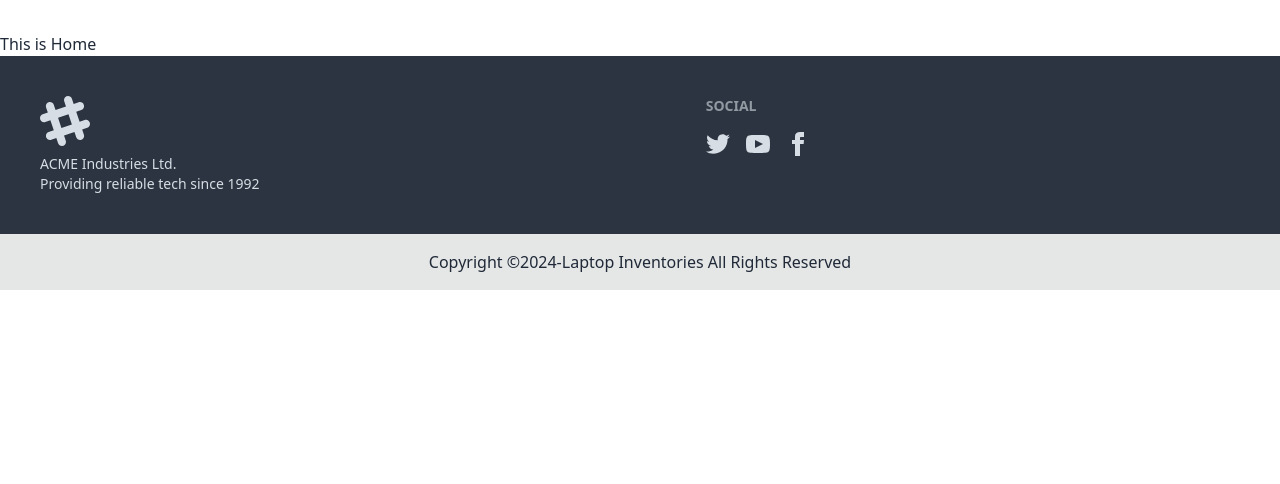
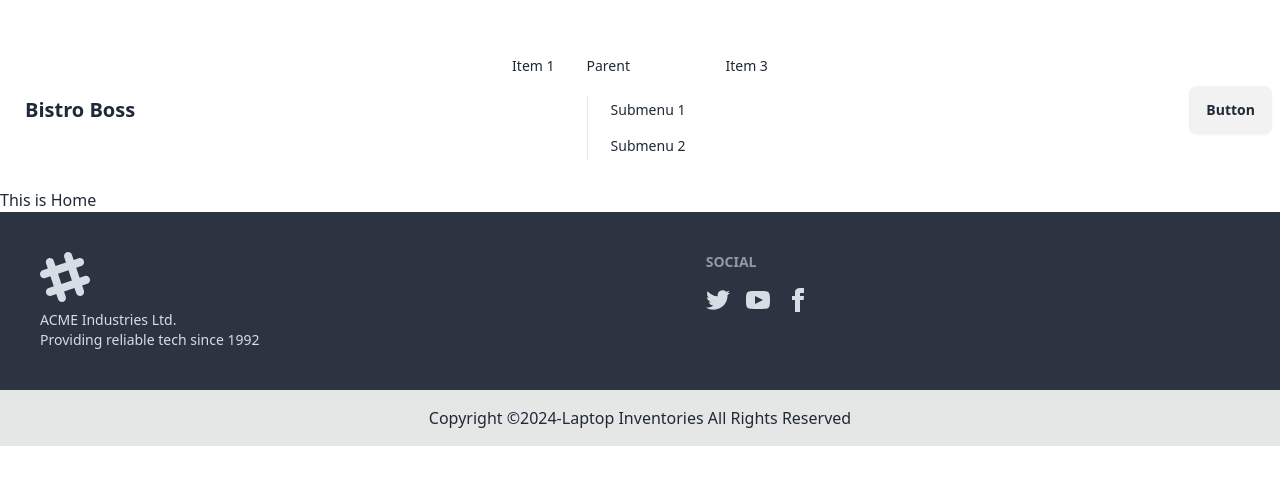
Before and after one commit to SM-Rakibul-Hasan-Rakib/Resturent-client-project, a React (Vite) app: page / in a window 1280 px wide. Shown: the top 484 px of the page. Built offline with nearby package versions, Linux system fonts and the light colour scheme.

Commit message:
navbar setup loading

```diff
--- a/src/Layout/Main.jsx
+++ b/src/Layout/Main.jsx
@@ -2,10 +2,13 @@
 
 import { Outlet } from "react-router-dom";
 import Footer from "../Shared/Footer/Footer";
+import Navbar from "../Shared/Navbar/Navbar";
 
 const Main = () => {
   return (
     <div>
+      {/* navbar */}
+      <Navbar></Navbar>
       {/* outlet */}
       <Outlet></Outlet>
       {/* footer */}
--- /dev/null
+++ b/src/Shared/Navbar/Navbar.jsx
@@ -0,0 +1,70 @@
+// import React from "react";
+
+import { Link } from "react-router-dom";
+
+const Navbar = () => {
+  const navLink = (
+    <>
+      <li>
+        <a>Item 1</a>
+      </li>
+      <li>
+        <a>Parent</a>
+        <ul className="p-2">
+          <li>
+            <a>Submenu 1</a>
+          </li>
+          <li>
+            <a>Submenu 2</a>
+          </li>
+        </ul>
+      </li>
+      <li>
+        <a>Item 3</a>
+      </li>
+    </>
+  );
+  return (
+    <div>
+      <div className="navbar bg-base-100">
+        <div className="navbar-start">
+          <div className="dropdown">
+            <div tabIndex={0} role="button" className="btn btn-ghost lg:hidden">
+              <svg
+                xmlns="http://www.w3.org/2000/svg"
+                className="h-5 w-5"
+                fill="none"
+                viewBox="0 0 24 24"
+                stroke="currentColor"
+              >
+                <path
+                  strokeLinecap="round"
+                  strokeLinejoin="round"
+                  strokeWidth="2"
+                  d="M4 6h16M4 12h8m-8 6h16"
+                />
+              </svg>
+            </div>
+            <ul
+              tabIndex={0}
+              className="menu menu-sm dropdown-content mt-3 z-[1] p-2 shadow bg-base-100 rounded-box w-52"
+            >
+              {navLink}
+            </ul>
+          </div>
+          <Link to="/" className="btn btn-ghost text-xl">
+            Bistro Boss
+          </Link>
+        </div>
+        <div className="navbar-center hidden lg:flex">
+          <ul className="menu menu-horizontal px-1">{navLink}</ul>
+        </div>
+        <div className="navbar-end">
+          <a className="btn">Button</a>
+        </div>
+      </div>
+    </div>
+  );
+};
+
+export default Navbar;
```
